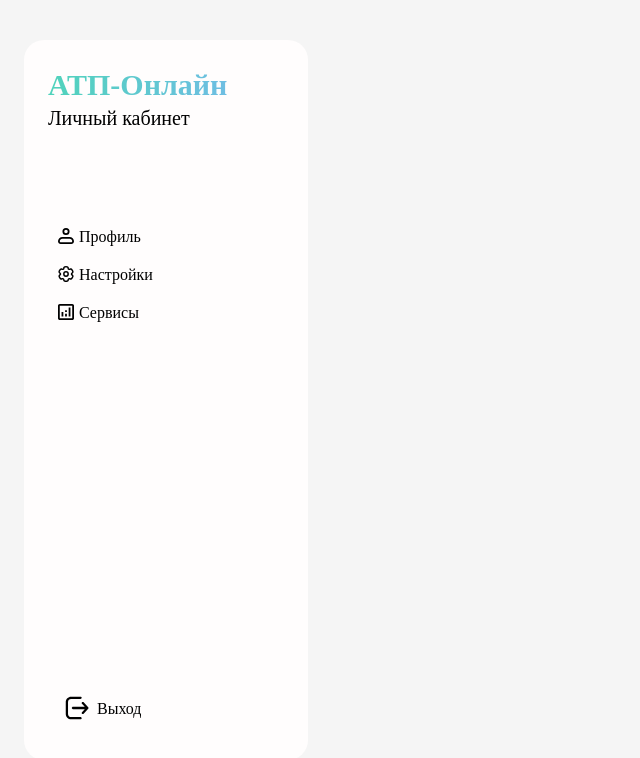
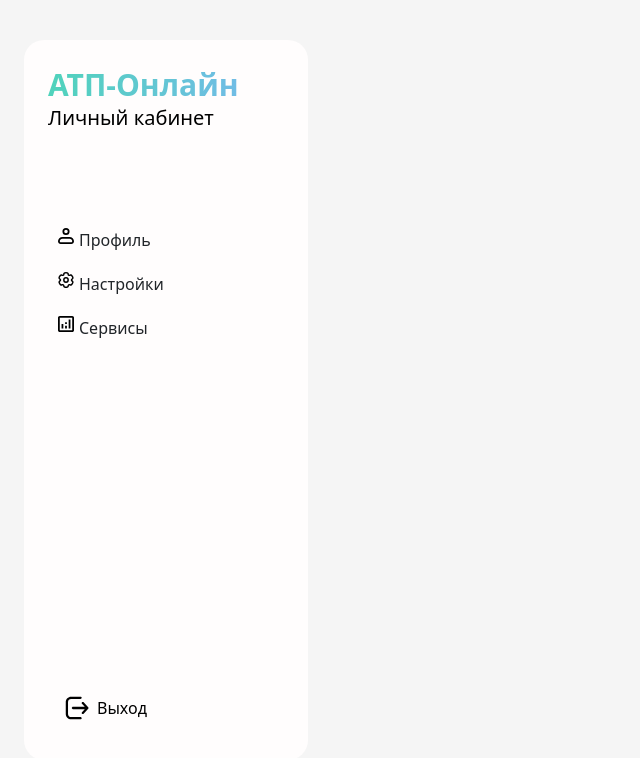
Before and after one commit to volchonok16/FEBaseApp, a React (Create React App) app: page / in a window 1280 px wide. Shown: the top 758 px of the page, without its empty margins (0-640 px from the left). Built offline with nearby package versions, Linux system fonts and the light colour scheme.

Commit message:
feat: install and setup bootstrap

```diff
--- a/src/common/styles/index.scss
+++ b/src/common/styles/index.scss
@@ -1,2 +1,34 @@
+// Custom.scss
+// Option B: Include parts of Bootstrap
+
+// 1. Include functions first (so you can manipulate colors, SVGs, calc, etc)
+@import "node_modules/bootstrap/scss/functions";
+
+// 2. Include any default variable overrides here
+
+// 3. Include remainder of required Bootstrap stylesheets (including any separate color mode stylesheets)
+@import "node_modules/bootstrap/scss/variables";
+@import "node_modules/bootstrap/scss/variables-dark";
+
+// 4. Include any default map overrides here
+
+// 5. Include remainder of required parts
+@import "node_modules/bootstrap/scss/maps";
+@import "node_modules/bootstrap/scss/mixins";
+@import "node_modules/bootstrap/scss/root";
+
+// 6. Optionally include any other parts as needed
+@import "node_modules/bootstrap/scss/utilities";
+@import "node_modules/bootstrap/scss/reboot";
+@import "node_modules/bootstrap/scss/type";
+@import "node_modules/bootstrap/scss/images";
+@import "node_modules/bootstrap/scss/containers";
+@import "node_modules/bootstrap/scss/grid";
+@import "node_modules/bootstrap/scss/helpers";
+
+// 7. Optionally include utilities API last to generate classes based on the Sass map in `_utilities.scss`
+@import "node_modules/bootstrap/scss/utilities/api";
+
+// 8. Add additional custom code here
 @import './mixins.scss';
 @import './variables.scss';
--- a/src/features/auth/Auth.tsx
+++ b/src/features/auth/Auth.tsx
@@ -13,10 +13,18 @@ export const AuthLayout = () => {
   // }
 
   return (
-    <section className={css.authLayout__wrapper}>
-      <ErrorBoundary>
-        <AuthForm />
-      </ErrorBoundary>
-    </section>
+    <div className="container py-4 px-3 mx-auto">
+      <section className={css.authLayout__wrapper}>
+        <ErrorBoundary>
+          <AuthForm />
+        </ErrorBoundary>
+        <div>
+          <h1>Hello, Bootstrap and Webpack!</h1>
+          <div className="p-3 text-primary-emphasis bg-primary-subtle border border-primary-subtle rounded-3">
+            Primary button
+          </div>
+        </div>
+      </section>
+    </div>
   )
 }
--- a/src/index.tsx
+++ b/src/index.tsx
@@ -1,3 +1,4 @@
+import 'common/styles/index.scss'
 import ReactDOM from 'react-dom/client'
 import reportWebVitals from './reportWebVitals'
 
```
Also changed, not shown: package.json (+7 -1 lines), 1 other file (tests, documents, lock files or other folders).
